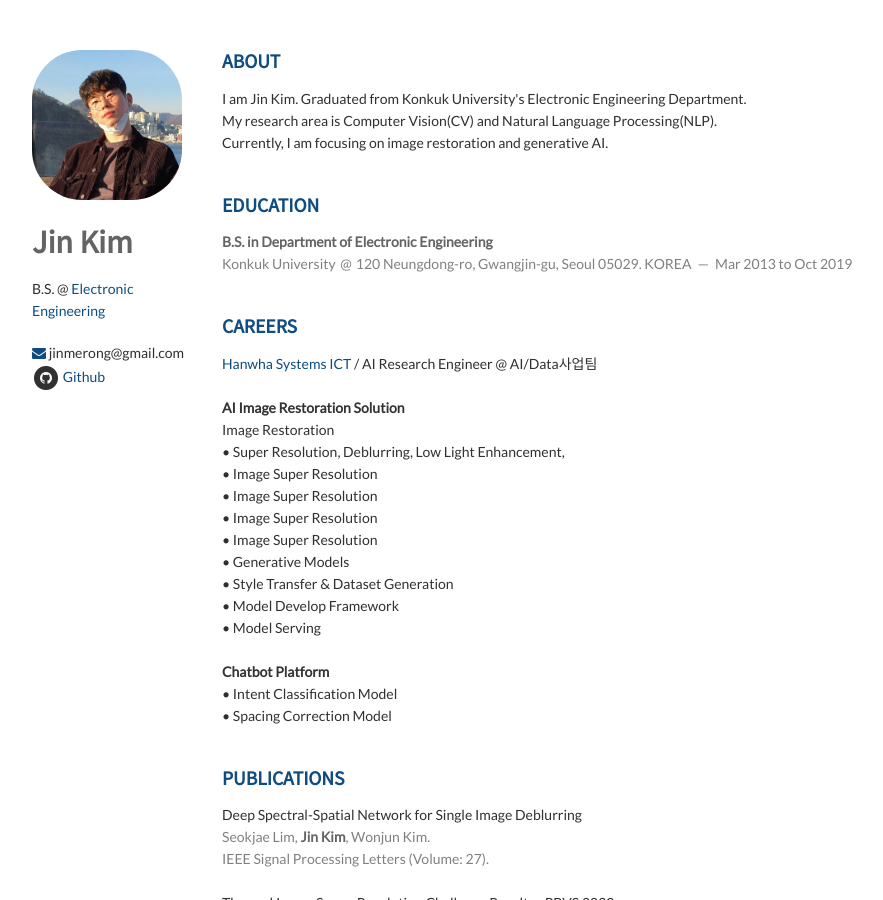
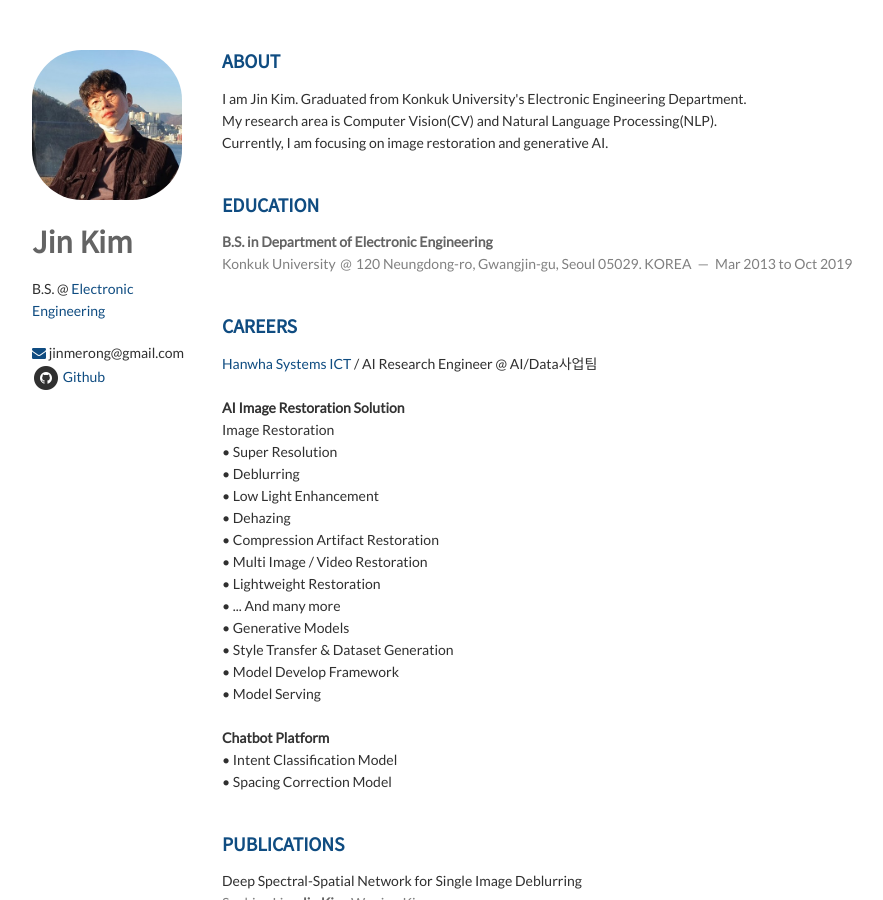
Before and after one commit to K-I-M-J-I-N/K-I-M-J-I-N.github.io, a Jekyll site: the page built from index.html, in a window 1280 px wide and 900 px high. Shown: the whole window, without its empty margins (138-1021 px from the left). Built offline with Jekyll 4.4.1, drawn with Linux system fonts in a browser that asks for light colours; nearby versions of some CDN libraries; the list of posts is cut into pages by our own code.

Commit message:
Update careers.html

```diff
--- a/_includes/careers.html
+++ b/_includes/careers.html
@@ -8,11 +8,14 @@
         <p>&nbsp;</p>
         <p><strong>AI Image Restoration Solution</strong></p>
         <p>Image Restoration</p>
-        <span>&bull; Super Resolution, Deblurring, Low Light Enhancement, </span><br>
-        <span>&bull; Image Super Resolution</span><br>
-        <span>&bull; Image Super Resolution</span><br>
-        <span>&bull; Image Super Resolution</span><br>
-        <span>&bull; Image Super Resolution</span><br>
+        <span>&bull; Super Resolution</span><br>
+        <span>&bull; Deblurring</span><br>
+        <span>&bull; Low Light Enhancement</span><br>
+        <span>&bull; Dehazing</span><br>
+        <span>&bull; Compression Artifact Restoration</span><br>
+        <span>&bull; Multi Image / Video Restoration</span><br>
+        <span>&bull; Lightweight Restoration</span><br>
+        <span>&bull; ... And many more</span><br>
         <p>&bull; Generative Models</p>
         <p>&bull; Style Transfer &amp; Dataset Generation</p>
         <p>&bull; Model Develop Framework</p>
```
